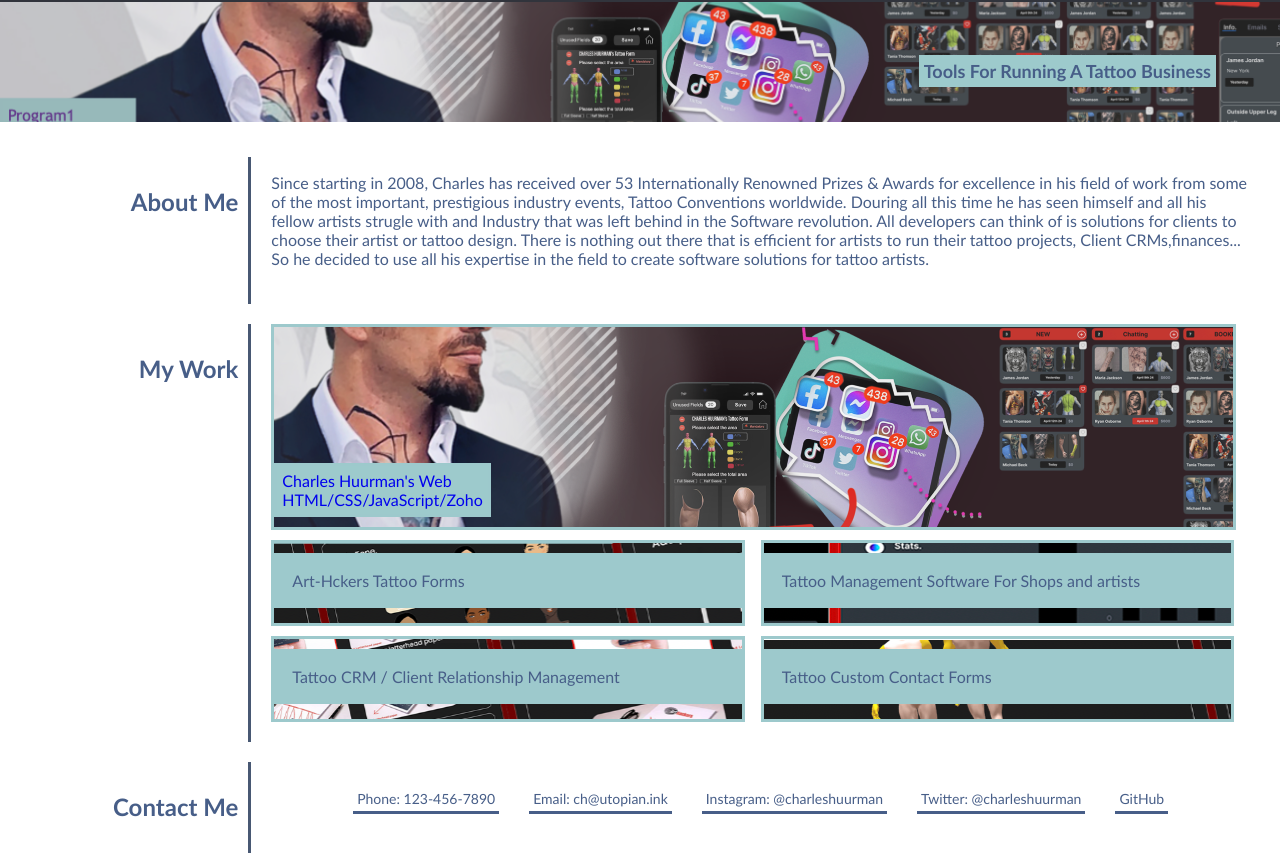
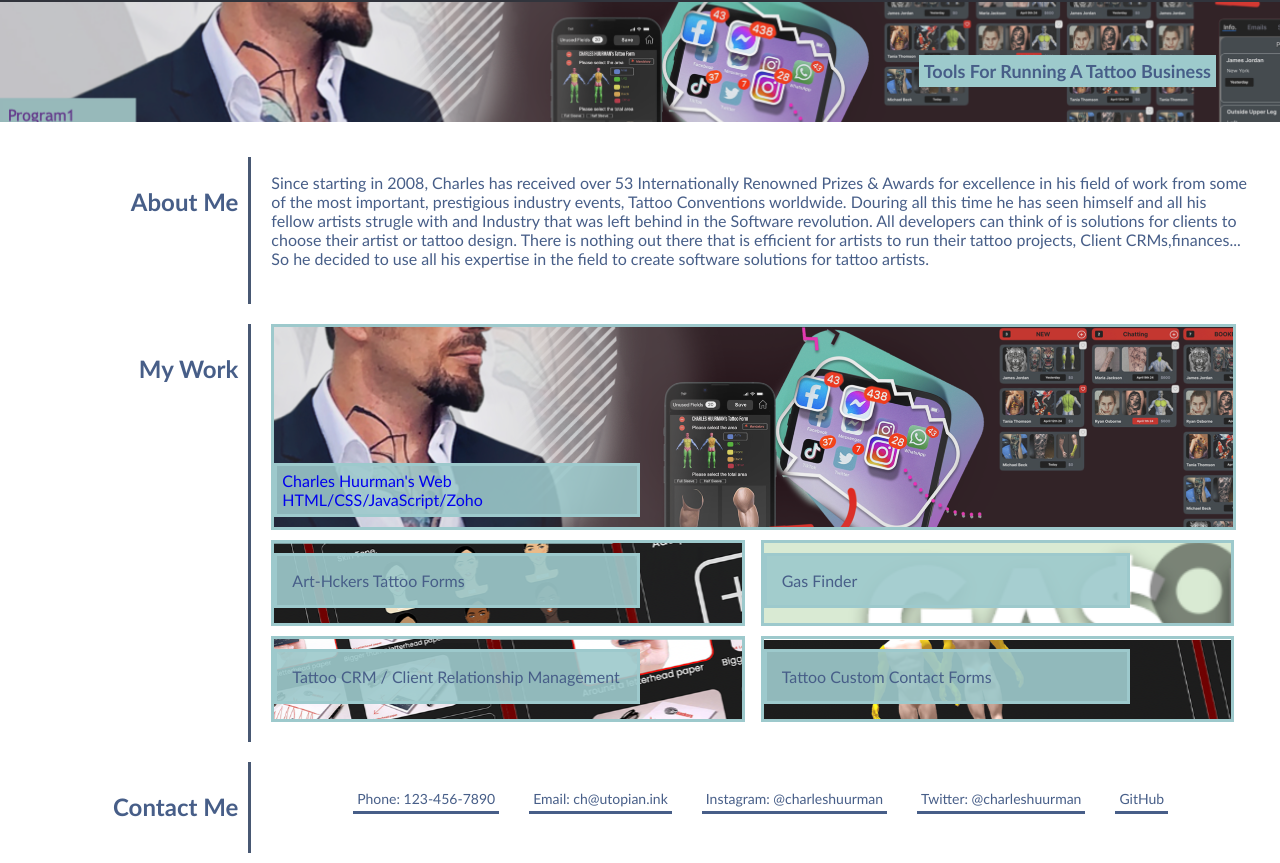
Before and after one commit to charleshuurman/portfolioch, a plain HTML site: page index.html in a window 1280 px wide. Shown: the part 55-918 px from the top of the page. Drawn offline with Linux system fonts and the light colour scheme.

Commit message:
“gas_web”

```diff
--- a/index.html
+++ b/index.html
@@ -60,9 +60,9 @@
                         <span>Art-Hckers Tattoo Forms</span>
                     </a>
                 </section>
-                <section class="section-work-container" style="background-image: url(Images/4.png);">
-                    <a href="https://art-hackers.com/?p=2129">
-                        <span>Tattoo Management Software For Shops and artists</span>
+                <section class="section-work-container" style="background-image: url(Images/gas3.png);">
+                    <a href="https://charleshuurman.github.io/Gas-Finder/">
+                        <span>Gas Finder</span>
                     </a>
                 </section>
                 <section class="section-work-container" style="background-image: url(Images/5.png);">
--- a/styles.css
+++ b/styles.css
@@ -136,12 +136,13 @@ section {
 }
 
 .work-title {
-    background-color: #9dcacc;
+    background-color: #9dcaccdf;
     position: absolute;
     bottom: 10px;
     left: 0;
     padding: 5px 5px;
     border: 3px solid #9dc9cc;
+    width: 350px;
 }
 
 /* Styling for spans within work title */
@@ -171,7 +172,8 @@ section {
     text-decoration: none;
     display: block;
     color: #475e88;
-    background-color: #9dc9cc;
+    background-color: #9dc9cce7;
+    width: 350px;
     position: absolutecd;
     bottom: 5px;
     left: 0;
```
Also changed, not shown: Images/gas2.png (added), Images/gas3.png (added), 2 other files.
